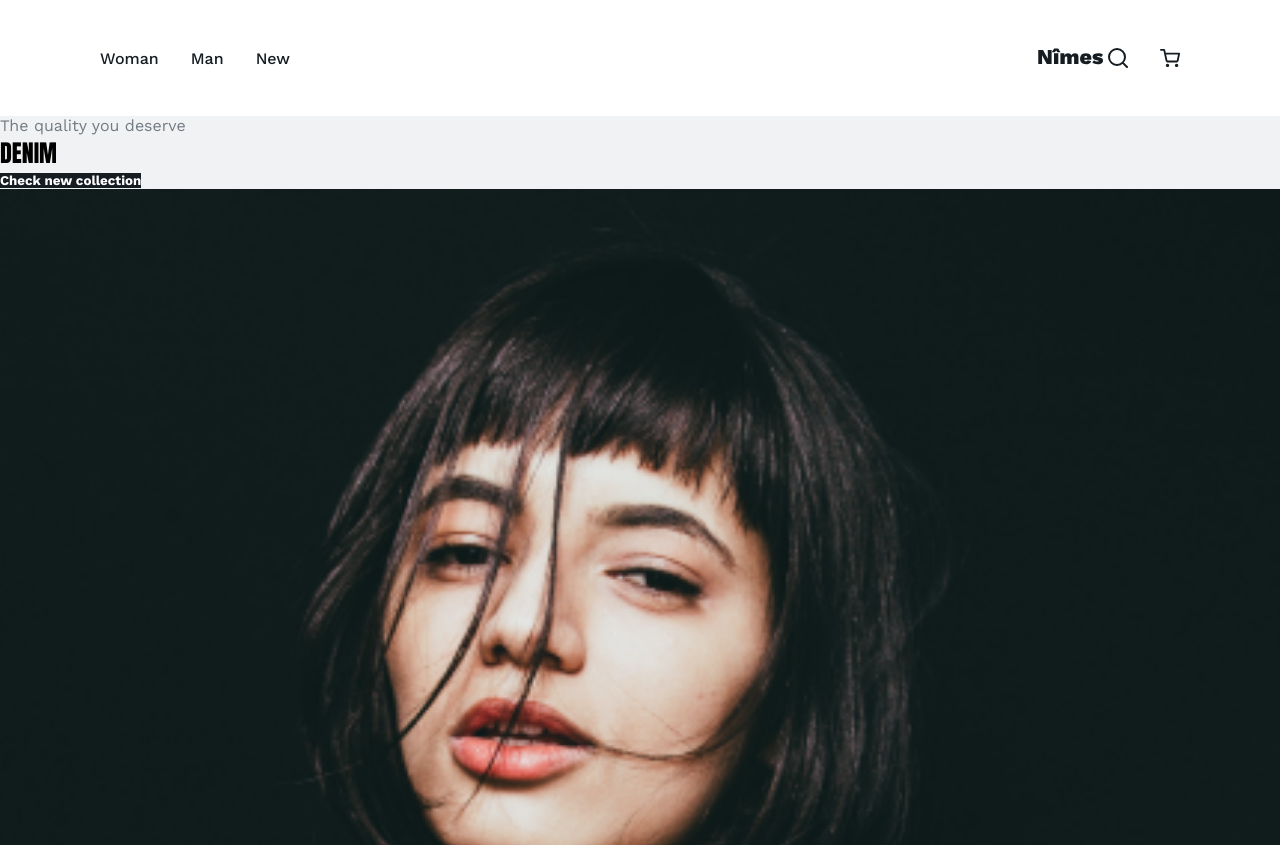
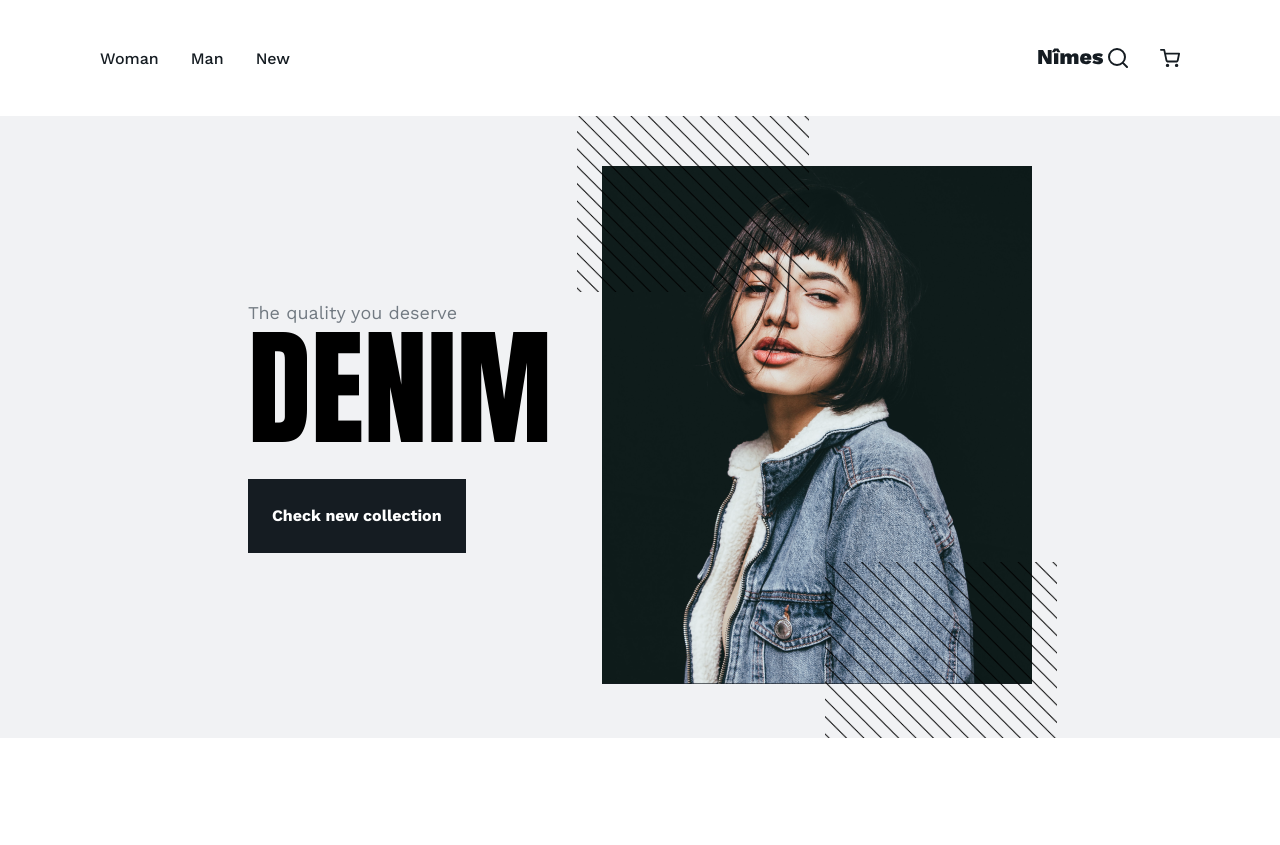
Before and after one commit to J-Bykova/online-shop-Nimes, a React (Create React App) app: page / in a window 1280 px wide. Shown: the top 845 px of the page. After the commit the page ends 800 px from the top, so only its background shows below. Built offline with nearby package versions, Linux system fonts and the light colour scheme.

Commit message:
Add banner styles for desktop

```diff
--- a/src/components/banner/Banner.scss
+++ b/src/components/banner/Banner.scss
@@ -7,6 +7,12 @@
   background-color: $background-gray;
 
   @include onTablet {
+    padding: 0 48px 0 48px;
+    display: flex;
+    justify-content: center;
+  }
+
+  @include onDesktop {
     padding: 0 48px 0 48px;
     display: flex;
     justify-content: center;
@@ -26,7 +32,13 @@
 
   @include onTablet {
     padding: 49px 20px 49px 20px;
-    text-align: center;
+    text-align: start;
+    margin: auto 0;
+  }
+
+  @include onDesktop {
+    padding: 50px 25px 50px 25px;
+    text-align: start;
     margin: auto 0;
   }
 }
@@ -48,6 +60,10 @@
   @include onTablet {
     @include set-font(16, 18);
   }
+
+  @include onDesktop {
+    @include set-font(18, 21);
+  }
 }
 
 .banner__info-title {
@@ -66,6 +82,10 @@
 
   @include onTablet {
     @include set-font(100, 102);
+  }
+
+  @include onDesktop {
+    @include set-font(128, 130);
   }
 }
 
@@ -90,15 +110,49 @@
 
   @include onTablet {
     margin-top: 26px;
-    padding: 28px 44px;
+    padding: 28px 24px;
     @include set-font(14, 16);
+  }
+
+  @include onDesktop {
+    margin-top: 26px;
+    padding: 28px 24px;
+    @include set-font(16, 18);
   }
 }
 
 .banner__context {
   @include onTablet {
     position: relative;
-    padding: 49px 20px 49px 20px;
+    padding: 50px 20px 50px 20px;
+
+    &::before,
+    &::after {
+      position: absolute;
+      display: block;
+      content: "";
+      background-image: url("diagonal.svg");
+      background-repeat: no-repeat;
+      background-size: cover;
+      width: 232px;
+      height: 176px;
+      z-index: 0;
+    }
+
+    &::before {
+      top: 0;
+      left: 0;
+    }
+
+    &::after {
+      bottom: 0;
+      right: 0;
+    }
+  }
+
+  @include onDesktop {
+    position: relative;
+    padding: 50px 25px 50px 25px;
 
     &::before,
     &::after {
@@ -131,4 +185,8 @@
   @include onTablet {
     z-index: 1;
   }
+
+  @include onDesktop {
+    z-index: 1;
+  }
 }
```
